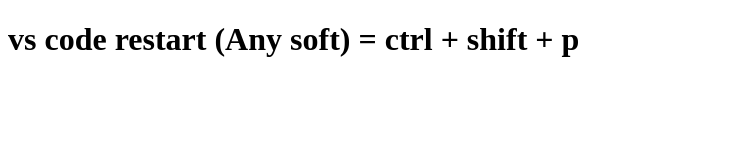
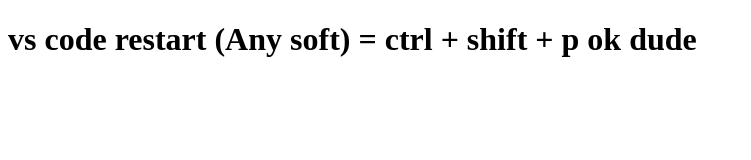
Before and after one commit to divyanshu-tiwari756/text-repo, a plain HTML site: page index.html in a window 1280 px wide. Shown: the whole page, without its empty margins (0-751 px from the left). Drawn offline with Linux system fonts and the light colour scheme.

Commit message:
sec commit

```diff
--- a/index.html
+++ b/index.html
@@ -8,6 +8,7 @@
 <body>
     <h1>
         vs code restart (Any soft)  =  ctrl + shift + p
+        ok dude
     </h1>
 </body>
 </html>
```
